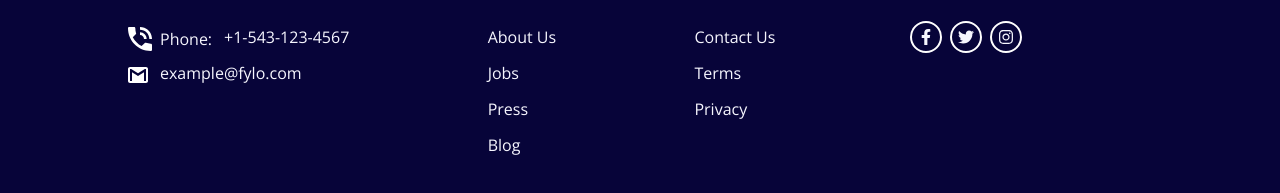
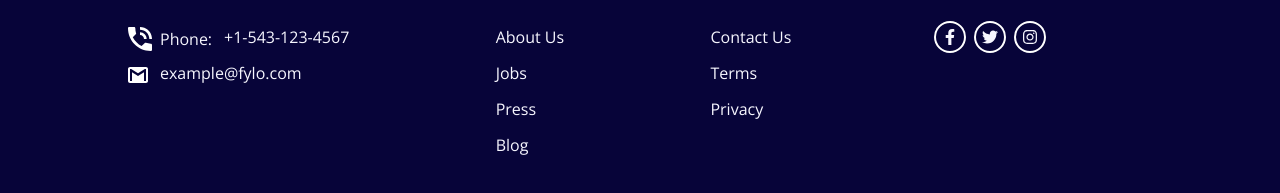
Before and after one commit to lilKriT/fylo-landing-page, a website built with webpack: page src/template.html in a window 1280 px wide. Shown: the part 2004-2197 px from the top of the page. Built offline with nearby package versions, Linux system fonts and the light colour scheme.

Commit message:
Styling.

```diff
--- a/src/template.html
+++ b/src/template.html
@@ -181,7 +181,7 @@
         /></a>
 
         <!-- Second Row -->
-        <div class="flex flex-col lg:flex-row justify-between mt-6">
+        <div class="flex flex-col lg:flex-row justify-between mt-6 gap-8">
           <!-- First Column -->
           <ul class="footerColumn">
             <li class="flex items-center gap-2">
```
